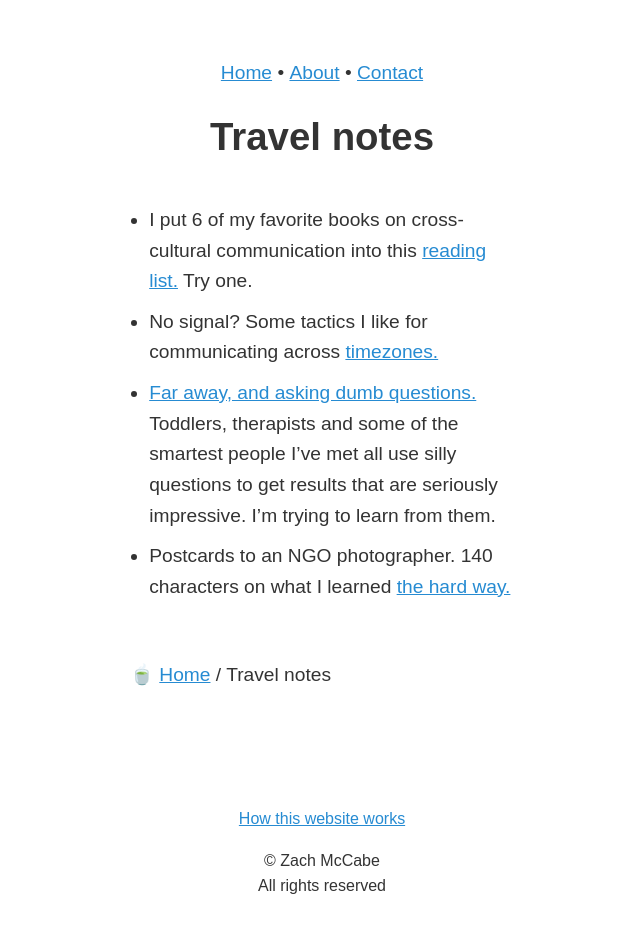
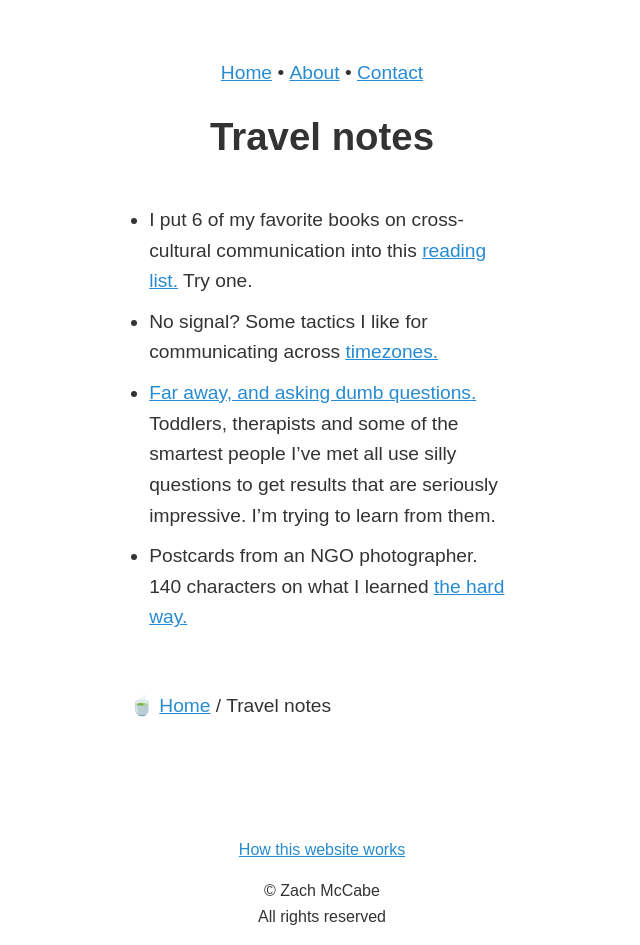
Before and after one commit to zachmccabe/zachmccabe.github.io, a Jekyll site: the page built from _travel/travel.md, in a window 1280 px wide. Shown: the whole page, without its empty margins (318-958 px from the left). Built offline with Jekyll 4.4.1, drawn with Linux system fonts in a browser that asks for light colours; before the commit the page ends 915 px from its top, so only the background shows below that.

Commit message:
Update travel.md
Fixing a typo

```diff
--- a/_travel/travel.md
+++ b/_travel/travel.md
@@ -13,7 +13,7 @@ print: lede
 + I put 6 of my favorite books on cross-cultural communication into this [reading list.] Try one.
 + No signal? Some tactics I like for communicating across [timezones.]
 + [Far away, and asking dumb questions.] Toddlers, therapists and some of the smartest people I've met all use silly questions to get results that are seriously impressive. I'm trying to learn from them.
-+ Postcards to an NGO photographer. 140 characters on what I learned [the hard way.]
++ Postcards from an NGO photographer. 140 characters on what I learned [the hard way.]
 
 
 [reading list.]: https://www.zachmccabe.com/travel/reading-list
```
